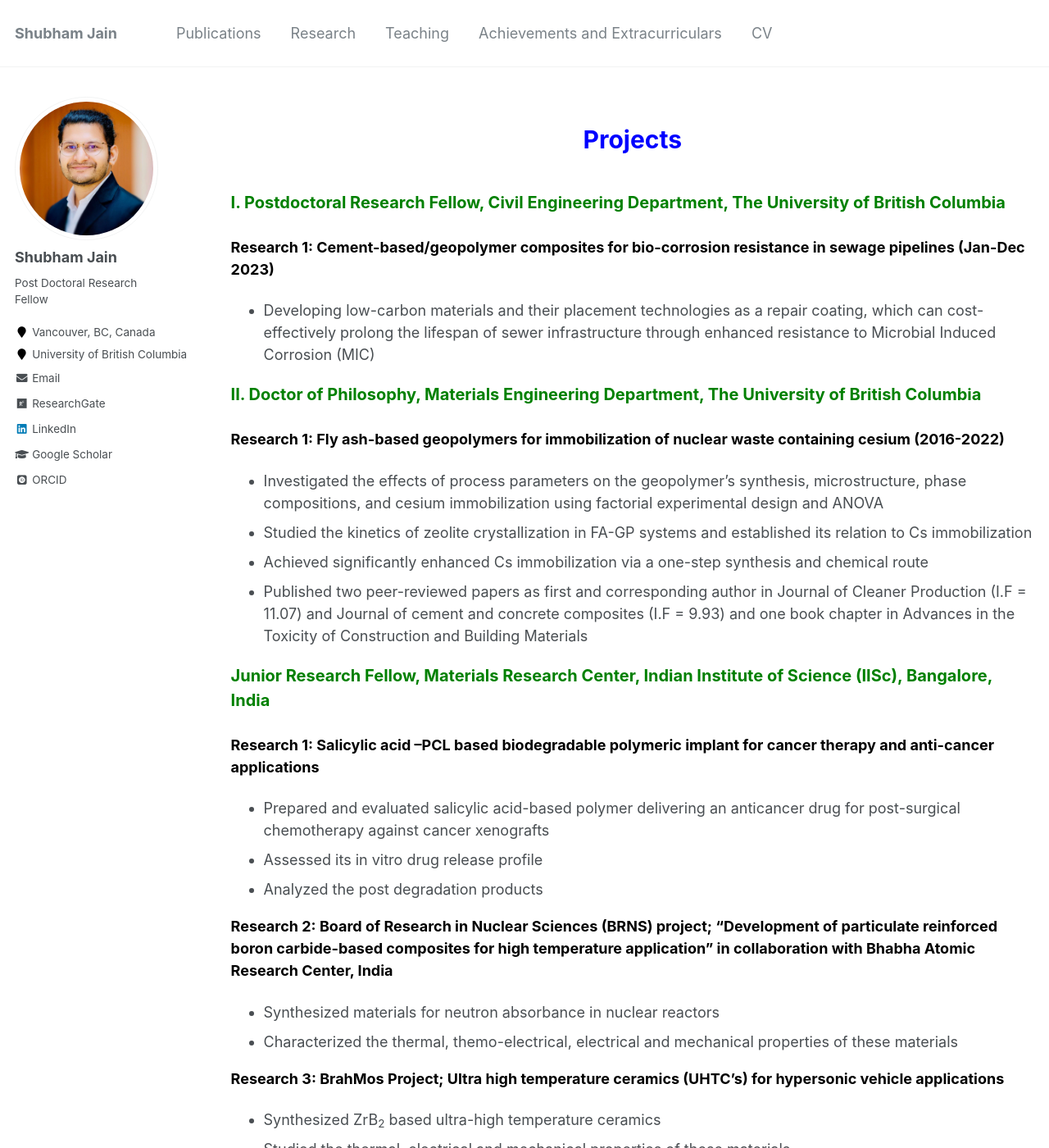
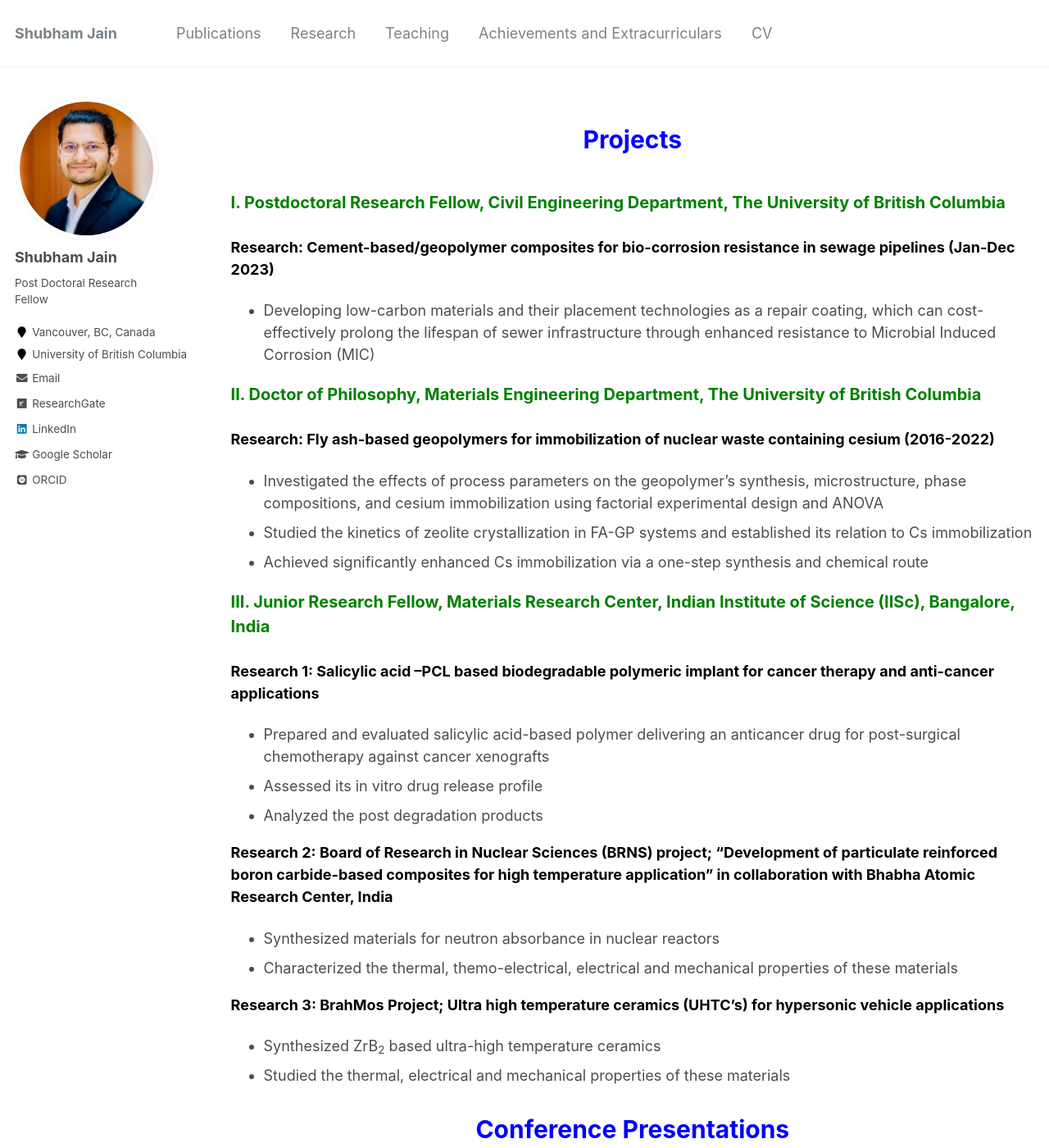
Before and after one commit to shubhamj2611/shubhamj2611.github.io, a Jekyll site: the page built from _pages/research.md, in a window 1280 px wide and 1400 px high. Shown: the whole window at 82% size. Built offline with Jekyll 4.4.1, drawn with Linux system fonts in a browser that asks for light colours; some web fonts are replaced.

Commit message:
Update research.md

```diff
--- a/_pages/research.md
+++ b/_pages/research.md
@@ -8,25 +8,30 @@ author_profile: true
 
 <p style="text-align:left; color: Green; font-size:20px; font-weight:bold;"> I. Postdoctoral Research Fellow, Civil Engineering Department, The University of British Columbia </p>
 
-<p style="text-align:left; color: black; font-size:18px; font-weight:bold;"> Research 1: Cement-based/geopolymer composites for bio-corrosion resistance in sewage pipelines (Jan-Dec 2023) </p>
+<p style="text-align:left; color: black; font-size:18px; font-weight:bold;"> Research: Cement-based/geopolymer composites for bio-corrosion resistance in sewage pipelines (Jan-Dec 2023) </p>
 
 * Developing low-carbon materials and their placement technologies as a repair coating, which can cost-effectively prolong the lifespan of sewer infrastructure through enhanced resistance to Microbial Induced Corrosion (MIC)
-
-<p style="text-align:left; color: Green; font-size:20px; font-weight:bold;"> II. Doctor of Philosophy, Materials Engineering Department, The University of British Columbia </p>
-
-<p style="text-align:left; color: black; font-size:18px; font-weight:bold;"> Research 1: Fly ash-based geopolymers for immobilization of nuclear waste containing cesium (2016-2022) </p>
-
- *	Investigated the effects of process parameters on the geopolymer’s synthesis, microstructure, phase compositions, and cesium immobilization using factorial experimental design and ANOVA
- *	Studied the kinetics of zeolite crystallization in FA-GP systems and established its relation to Cs immobilization
- *	Achieved significantly enhanced Cs immobilization via a one-step synthesis and chemical route
- *	Published two peer-reviewed papers as first and corresponding author in Journal of Cleaner Production (I.F = 11.07) and Journal of cement and concrete composites (I.F = 9.93) and one book chapter in Advances in the Toxicity of Construction and Building Materials
 
 
 
 
 
 
-<p style="text-align:left; color: Green; font-size:20px; font-weight:bold;"> Junior Research Fellow, Materials Research Center, Indian Institute of Science (IISc), Bangalore, India </p>
+<p style="text-align:left; color: Green; font-size:20px; font-weight:bold;"> II. Doctor of Philosophy, Materials Engineering Department, The University of British Columbia </p>
+
+<p style="text-align:left; color: black; font-size:18px; font-weight:bold;"> Research: Fly ash-based geopolymers for immobilization of nuclear waste containing cesium (2016-2022) </p>
+
+ *	Investigated the effects of process parameters on the geopolymer’s synthesis, microstructure, phase compositions, and cesium immobilization using factorial experimental design and ANOVA
+ *	Studied the kinetics of zeolite crystallization in FA-GP systems and established its relation to Cs immobilization
+ *	Achieved significantly enhanced Cs immobilization via a one-step synthesis and chemical route
+
+
+
+
+
+
+
+<p style="text-align:left; color: Green; font-size:20px; font-weight:bold;"> III. Junior Research Fellow, Materials Research Center, Indian Institute of Science (IISc), Bangalore, India </p>
 
 <p style="text-align:left; color: black; font-size:18px; font-weight:bold;"> Research 1: Salicylic acid –PCL based biodegradable polymeric implant for cancer therapy and anti-cancer applications </p>
 
```
